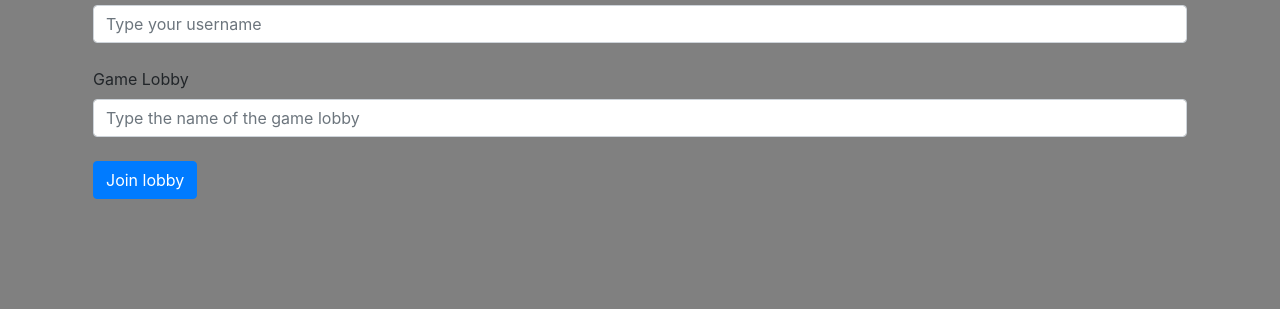
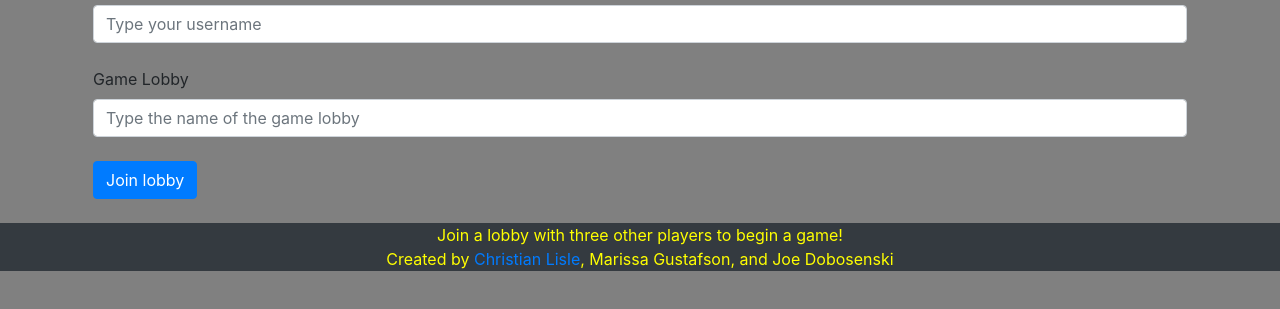
Before and after one commit to goofyspoon/CyRun, a website: page views/index.html in a window 1280 px wide. Shown: the part 141-450 px from the top of the page. Drawn offline with nearby package versions, Linux system fonts and the light colour scheme.

Commit message:
Added footer to entrance page.

```diff
--- a/views/index.html
+++ b/views/index.html
@@ -24,7 +24,10 @@
       </div>
     </div>
   </div>
-
+  <footer class="footer text-center bg-dark">
+    <p style="color:#FFFF00">Join a lobby with three other players to begin a game!<br /></span>
+    Created by <a href="http://christianlisle.com" target="_blank">Christian Lisle</a>, Marissa Gustafson, and Joe Dobosenski</p>
+  </footer>
 
 <script src="/socket.io/socket.io.js"></script>
 </body>
```
